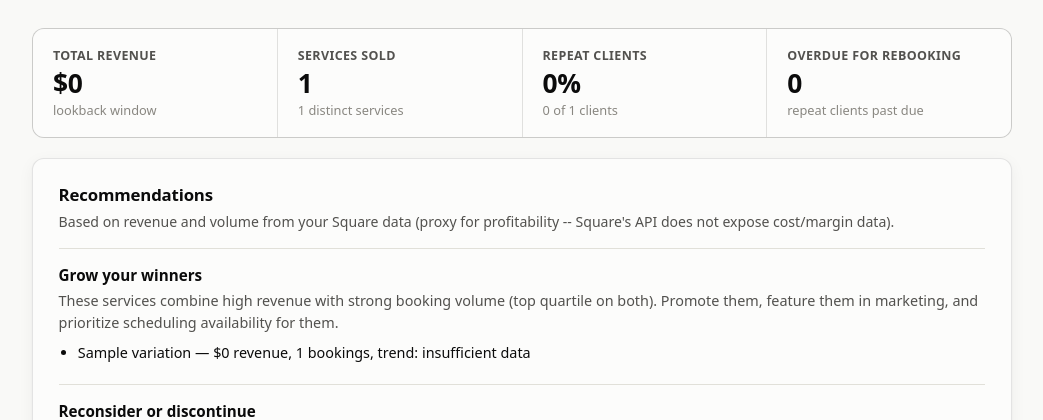
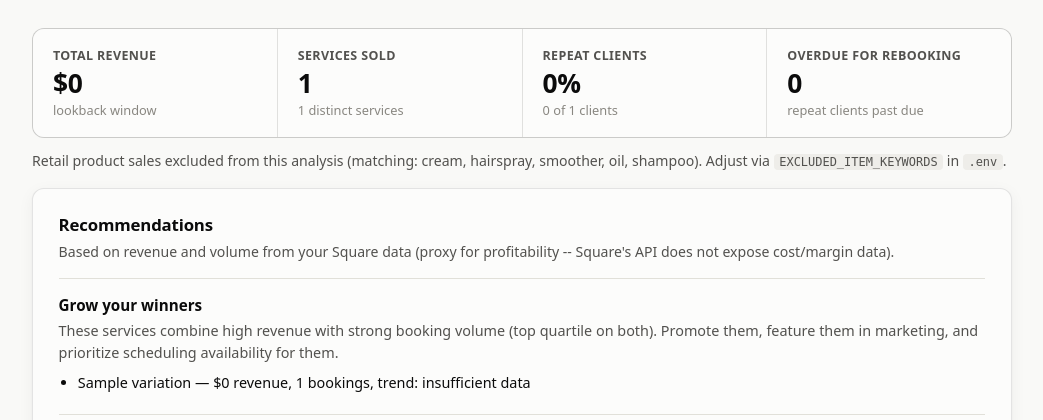
Before and after one commit to rwhalen0406/hairbiz, a Flask app: page /report in a window 1280 px wide. Shown: the part 71-491 px from the top of the page, without its empty margins (118-1161 px from the left). Run offline with Flask 3, Linux system fonts and the light colour scheme; tables that the repository leaves empty hold one stand-in row (values such as "Sample post").

Commit message:
Exclude retail product sales from service performance analysis
Adds EXCLUDED_ITEM_KEYWORDS (default: cream,hairspray,smoother,oil,
shampoo) -- any sold line item whose name contains one of these
substrings is dropped before computing per-service revenue, trend,
and bundling suggestions, so the report focuses on styling services
rather than retail add-ons. Client visit/retention tracking is
untouched (still based on whole-order totals), since a client
shouldn't lose visit credit just because they also bought a product.
Configurable via .env, not hardcoded; active filter list is shown on
the report page.

```diff
--- a/analysis.py
+++ b/analysis.py
@@ -13,6 +13,7 @@ from collections import Counter
 import numpy as np
 import pandas as pd
 
+import config
 import db
 
 GROWTH_THRESHOLD = 0.15
@@ -50,6 +51,13 @@ def _service_sales(dfs):
     sales = sales.merge(variations, on="catalog_object_id", how="left")
     # Fall back to the raw line-item name (e.g. custom/ad-hoc items not in catalog).
     sales["service_name"] = sales["catalog_item_name"].fillna(sales["name"])
+
+    if config.EXCLUDED_ITEM_KEYWORDS:
+        lowered = sales["service_name"].str.lower().fillna("")
+        excluded = lowered.apply(
+            lambda n: any(keyword in n for keyword in config.EXCLUDED_ITEM_KEYWORDS)
+        )
+        sales = sales[~excluded]
 
     sales["revenue"] = sales["total_money_cents"].fillna(0) / 100.0
     sales["created_at"] = pd.to_datetime(sales["created_at"], errors="coerce", utc=True)
--- a/app.py
+++ b/app.py
@@ -126,6 +126,7 @@ def report():
         max_revenue=max_revenue,
         top_services_chart=top_services_chart,
         max_combo=max_combo,
+        excluded_keywords=config.EXCLUDED_ITEM_KEYWORDS,
     )
 
 
--- a/static/style.css
+++ b/static/style.css
@@ -154,6 +154,12 @@ main { max-width: 980px; margin: 0 auto; }
 .card h3 { font-size: 0.95rem; font-weight: 650; margin: 1.4rem 0 0.15rem; }
 
 .hint { color: var(--text-secondary); font-size: 0.88rem; line-height: 1.5; }
+.hint code {
+  background: var(--status-muted-wash);
+  border-radius: 4px;
+  padding: 0.05rem 0.35rem;
+  font-size: 0.85em;
+}
 .card-subtitle { color: var(--text-secondary); font-size: 0.88rem; margin: -0.6rem 0 1rem; line-height: 1.5; }
 
 /* ---------------------------------------------------------------------
--- a/templates/report.html
+++ b/templates/report.html
@@ -24,6 +24,13 @@
     <div class="stat-sub">repeat clients past due</div>
   </div>
 </div>
+
+{% if excluded_keywords %}
+<p class="hint" style="margin: -0.5rem 0 1rem;">
+  Retail product sales excluded from this analysis (matching: {{ excluded_keywords|join(", ") }}).
+  Adjust via <code>EXCLUDED_ITEM_KEYWORDS</code> in <code>.env</code>.
+</p>
+{% endif %}
 
 <section class="card">
   <h2>Recommendations</h2>
```
Also changed, not shown: config.py (+11 -0 lines), 1 other file.
